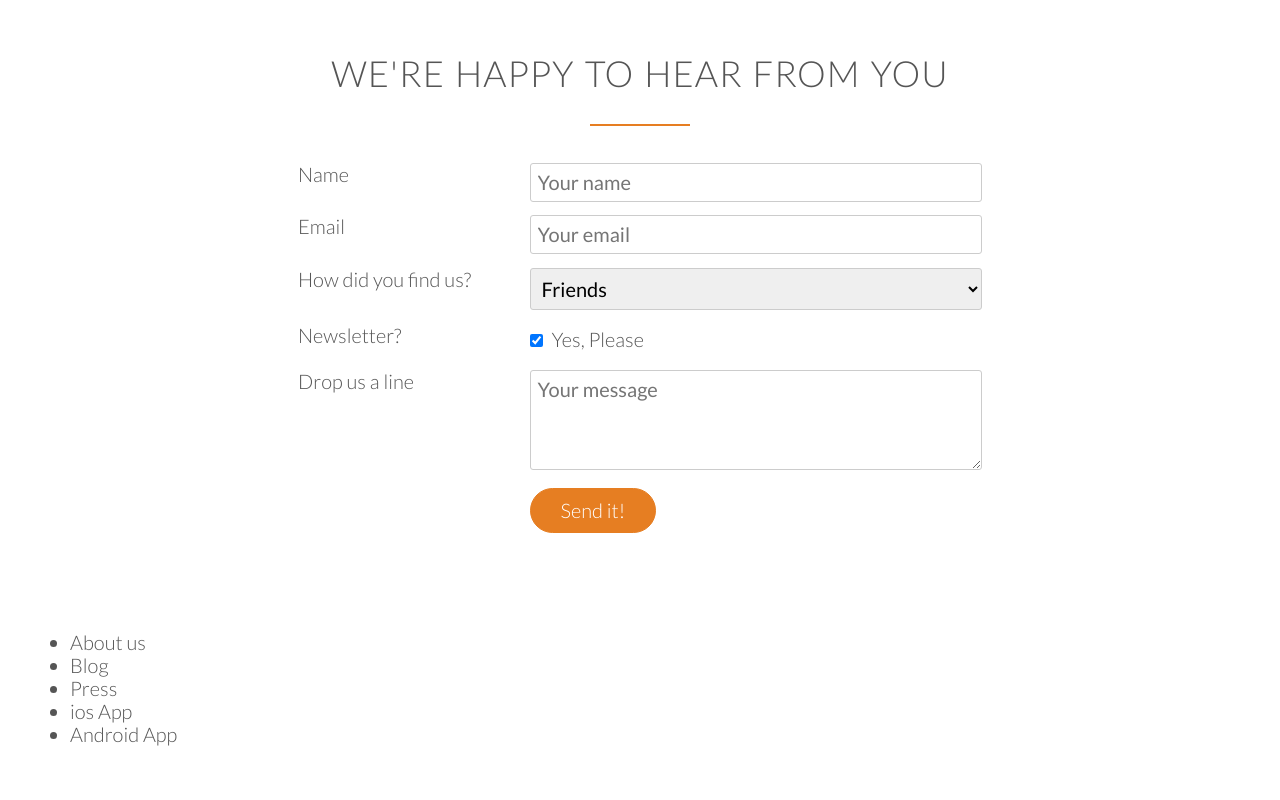
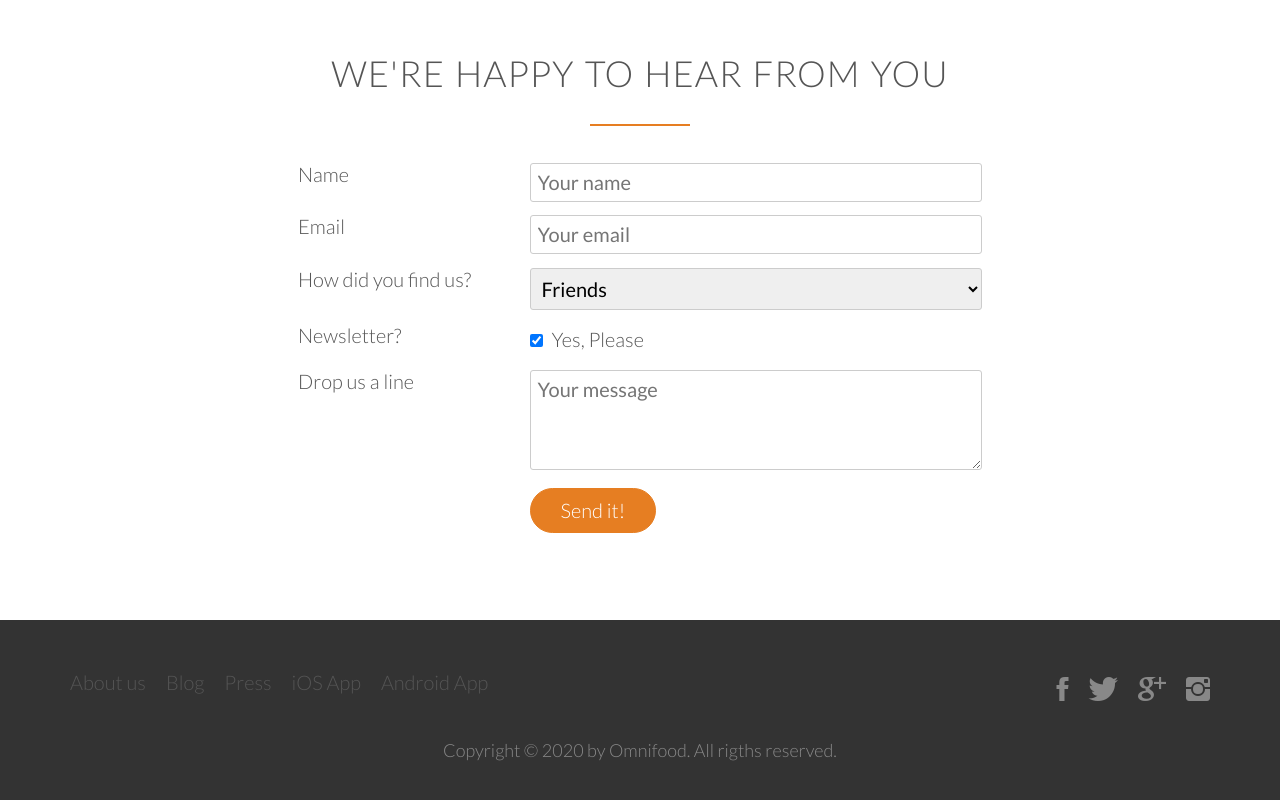
Before and after one commit to mohammadmaninang94/react-omnifood, a React (Create React App) app: page / in a window 1280 px wide. Shown: the part 4653-5453 px from the top of the page. Before the commit the page ends 5411 px from the top, so only its background shows below. Built offline with nearby package versions, Linux system fonts and the light colour scheme.

Commit message:
Added footer in home page

```diff
--- a/public/index.html
+++ b/public/index.html
@@ -20,7 +20,7 @@
       work correctly both with client-side routing and a non-root public URL.
       Learn how to configure a non-root public URL by running `npm run build`.
     -->
-    <title>React App</title>
+    <title>Omnifood</title>
   </head>
   <body>
     <noscript>You need to enable JavaScript to run this app.</noscript>
--- a/src/components/custom-button/custom-button.styles.css
+++ b/src/components/custom-button/custom-button.styles.css
@@ -46,7 +46,7 @@ button.btn-full:active {
   color: #fff;
 }
 
-button {
+button, a {
   cursor: pointer;
 }
 
--- a/src/components/footer/footer.component.jsx
+++ b/src/components/footer/footer.component.jsx
@@ -1,6 +1,8 @@
 import React from 'react';
 
 import CustomLink from '../custom-button/custom-button.component';
+
+import './footer.styles.css';
 
 const Footer = () => (
     <footer>
@@ -10,11 +12,21 @@ const Footer = () => (
                     <li><CustomLink htref='#'>About us</CustomLink></li>
                     <li><CustomLink htref='#'>Blog</CustomLink></li>
                     <li><CustomLink htref='#'>Press</CustomLink></li>
-                    <li><CustomLink htref='#'>ios App</CustomLink></li>
+                    <li><CustomLink htref='#'>iOS App</CustomLink></li>
                     <li><CustomLink htref='#'>Android App</CustomLink></li>
                 </ul>
             </div>
-            <div className='col span-1-of-2'></div>
+            <div className='col span-1-of-2'>
+                <ul className='social-links'>
+                    <li><CustomLink href='#'><i className='ion-social-facebook'></i></CustomLink></li>
+                    <li><CustomLink href='#'><i className='ion-social-twitter'></i></CustomLink></li>
+                    <li><CustomLink href='#'><i className='ion-social-googleplus'></i></CustomLink></li>
+                    <li><CustomLink href='#'><i className='ion-social-instagram'></i></CustomLink></li>
+                </ul>
+            </div>
+        </div>
+        <div className='row'>
+            <p>Copyright &copy; {new Date().getFullYear()} by Omnifood. All rigths reserved.</p>
         </div>
     </footer>
 );
--- a/src/components/footer/footer.styles.css
+++ b/src/components/footer/footer.styles.css
@@ -0,0 +1,73 @@
+footer {
+  background-color: #333;
+  padding: 40px;
+}
+
+footer ul {
+  list-style: none;
+}
+
+footer ul li {
+  display: inline-block;
+  margin-right: 20px;
+}
+
+footer .footer-nav {
+  float: left;
+}
+
+footer .social-links {
+  float: right;
+}
+
+footer .social-links i {
+  transition: color 0.3s;
+}
+
+footer .social-links li a:link,
+footer .social-links li a:visited {
+  font-size: 160%;
+}
+
+footer .ion-social-facebook:hover,
+footer .ion-social-facebook:active {
+  color: #3b5998;
+}
+
+footer .ion-social-twitter:hover,
+footer .ion-social-twitter:active {
+  color: #55acee;
+}
+
+footer .ion-social-googleplus:hover,
+footer .ion-social-googleplus:active {
+  color: #dd4b39;
+}
+
+footer .ion-social-instagram:hover,
+footer .ion-social-instagram:active {
+  color: #4c68d7;
+}
+
+footer .social-links li:last-child {
+  margin-right: 0;
+}
+
+footer li a:link,
+footer li a:visited {
+  text-decoration: none;
+  border: none;
+  color: #888;
+}
+
+footer li a:hover,
+footer li a:active {
+  color: #ddd;
+}
+
+footer .row p {
+  color: #888;
+  font-size: 90%;
+  text-align: center;
+  margin-top: 20px;
+}
```
